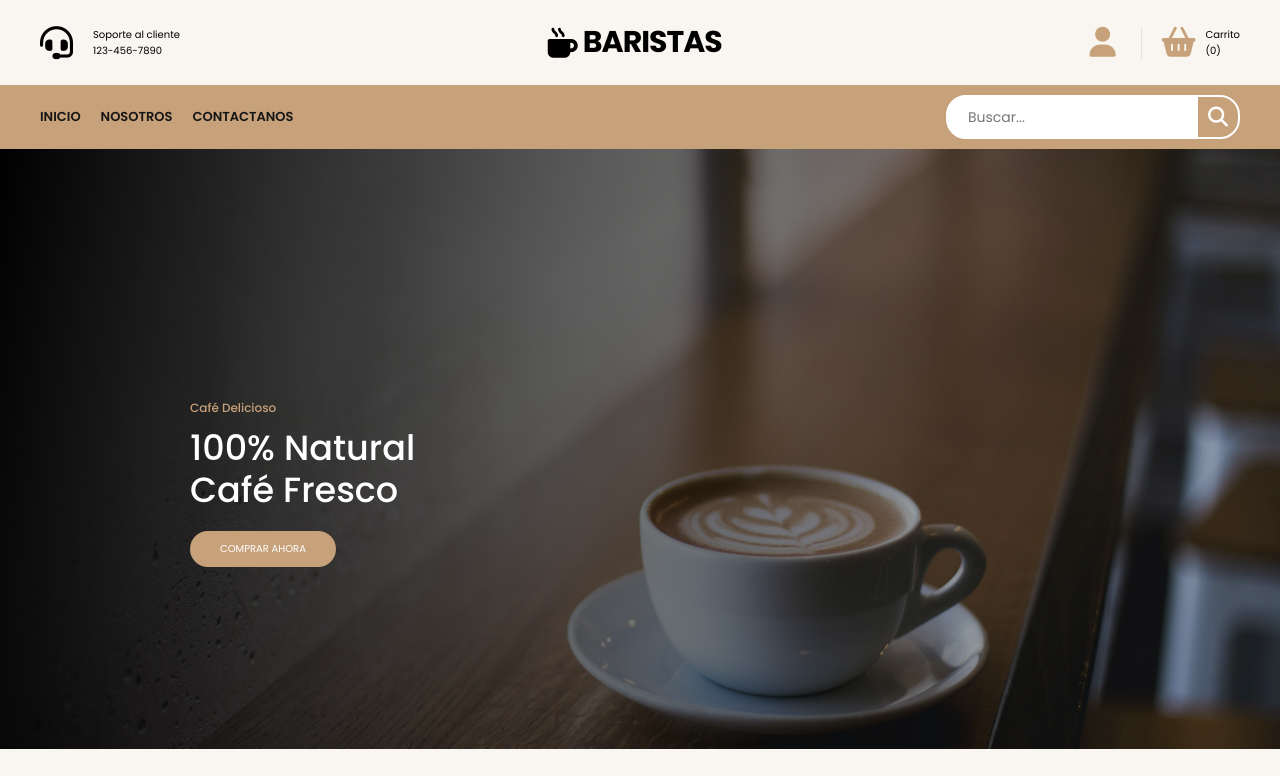
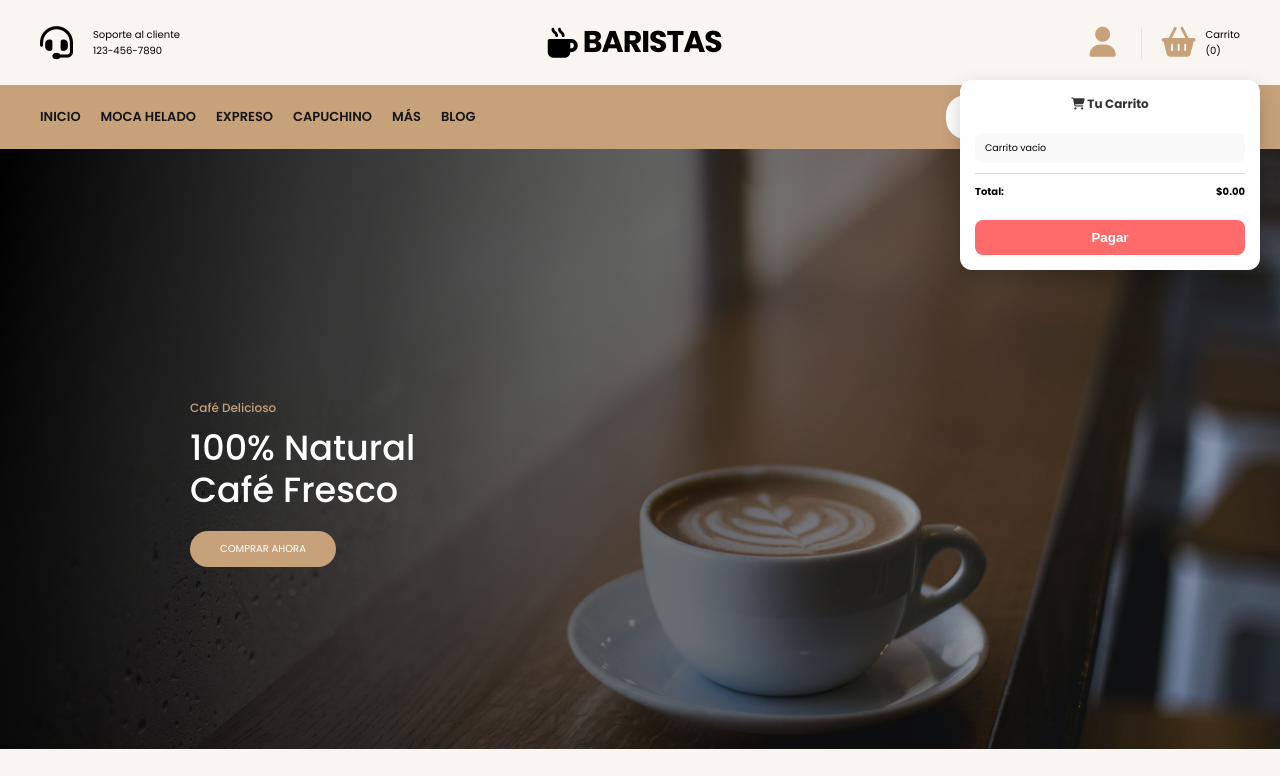
Before and after one commit to Mar-Dim/E-commerce-25-26, a plain HTML site: page index.html in a window 1280 px wide. Shown: the top 776 px of the page. Drawn offline with Linux system fonts and the light colour scheme; files whose address does not match are found by name.

Commit message:
Cambio de index NavBar

```diff
--- a/index.html
+++ b/index.html
@@ -6,58 +6,18 @@
 		<meta
 			name="viewport"
 			content="width=device-width, initial-scale=1.0"
+
 		/>
 		<title>Baristas</title>
 		<link rel="stylesheet" href="assets/css/styles.css" />
 		<link rel="stylesheet" href="https://cdnjs.cloudflare.com/ajax/libs/font-awesome/6.7.2/css/all.min.css" integrity="sha512-Evv84Mr4kqVGRNSgIGL/F/aIDqQb7xQ2vcrdIwxfjThSH8CSR7PBEakCr51Ck+w+/U6swU2Im1vVX0SVk9ABhg==" crossorigin="anonymous" referrerpolicy="no-referrer" />
 		<link rel ="stylesheet" href="assets/css/footer.css">
+		<link rel="stylesheet" href="assets/css/carrito.css">
+
 		<script type="module" src="assets/js/main.js" defer></script>
 	</head>
 	<body>
-		<header>
-			<div class="container-hero">
-				<div class="container hero">
-					<div class="customer-support">
-						<i class="fa-solid fa-headset"></i>
-						<div class="content-customer-support">
-							<span class="text">Soporte al cliente</span>
-							<span class="number">123-456-7890</span>
-						</div>
-					</div>
-
-					<div class="container-logo">
-						<i class="fa-solid fa-mug-hot"></i>
-						<h1 class="logo"><a href="/">Baristas</a></h1>
-					</div>
-
-					<div class="container-user">
-						<i class="fa-solid fa-user"></i>
-						<i class="fa-solid fa-basket-shopping"></i>
-						<div class="content-shopping-cart">
-							<span class="text">Carrito</span>
-							<span class="number">(0)</span>
-						</div>
-					</div>
-				</div>
-			</div>
-
-			<div class="container-navbar">
-				<nav class="navbar container">
-					<i class="fa-solid fa-bars"></i>
-					<ul class="menu">
-						<li><a href="#">Inicio</a></li>
-						<li><a href="nosotros.html">Nosotros</a></li>
-						<li><a href="contacto.html">Contactanos</a></li>
-					</ul>
-
-					<form class="search-form">
-						<input type="search" placeholder="Buscar..." />
-						<button class="btn-search">
-							<i class="fa-solid fa-magnifying-glass"></i>
-						</button>
-					</form>
-				</nav>
-			</div>
+		<header id="navbar-container">
 		</header>
 
 		<section class="banner">
```
